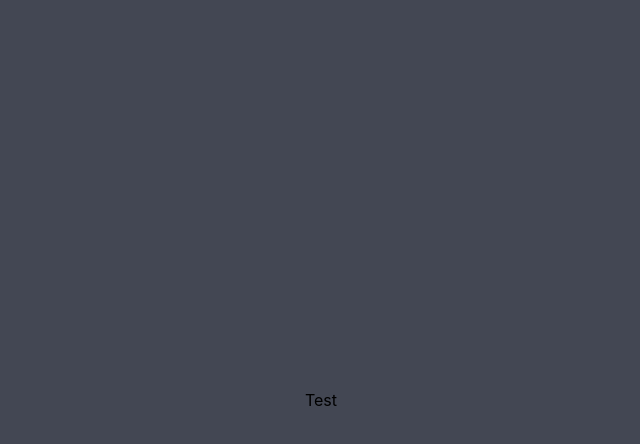
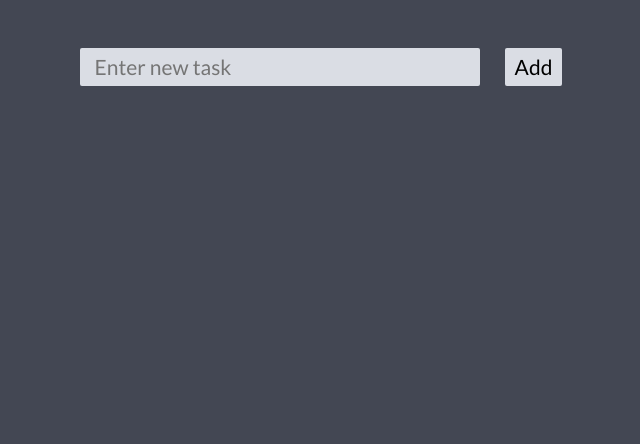
Before and after one commit to Dispersioned/react-todo, a React (Create React App) app: page / in a window 1280 px wide. Shown: the top 444 px of the page, without its empty margins (319-959 px from the left). Built offline with nearby package versions, Linux system fonts and the light colour scheme.

Commit message:
basic features: add, delete, highlight done task

```diff
--- a/package.json
+++ b/package.json
@@ -9,6 +9,7 @@
     "react": "^17.0.2",
     "react-dom": "^17.0.2",
     "react-scripts": "5.0.0",
+    "styled-components": "^5.3.3",
     "web-vitals": "^2.1.2"
   },
   "scripts": {
--- a/public/index.html
+++ b/public/index.html
@@ -5,10 +5,7 @@
 		<link rel="icon" href="%PUBLIC_URL%/favicon.ico" />
 		<meta name="viewport" content="width=device-width, initial-scale=1" />
 		<meta name="theme-color" content="#000000" />
-    <meta
-      name="description"
-      content="Web site created using create-react-app"
-    />
+		<meta name="description" content="Web site created using create-react-app" />
 		<link rel="apple-touch-icon" href="%PUBLIC_URL%/logo192.png" />
 		<!--
       manifest.json provides metadata used when your web app is installed on a
@@ -24,7 +21,10 @@
       work correctly both with client-side routing and a non-root public URL.
       Learn how to configure a non-root public URL by running `npm run build`.
     -->
-    <title>React App</title>
+		<link rel="preconnect" href="https://fonts.googleapis.com" />
+		<link rel="preconnect" href="https://fonts.gstatic.com" crossorigin />
+		<link href="https://fonts.googleapis.com/css2?family=Lato:wght@400&display=swap" rel="stylesheet" />
+		<title>Todo List</title>
 	</head>
 	<body>
 		<noscript>You need to enable JavaScript to run this app.</noscript>
--- a/src/App.css
+++ b/src/App.css
@@ -2,5 +2,6 @@
 	display: flex;
 	min-height: 100vh;
 	justify-content: center;
-	align-items: center;
+	padding: 3rem 1rem;
+	/* align-items: center; */
 }
--- a/src/App.js
+++ b/src/App.js
@@ -1,10 +1,10 @@
-import Todo from './components/Todo/Todo';
+import Todos from './components/Todo/Todos';
 import './App.css';
 
 function App() {
 	return (
 		<div className='App'>
-			<Todo />
+			<Todos />
 		</div>
 	);
 }
--- /dev/null
+++ b/src/components/Todo/Task.jsx
@@ -0,0 +1,52 @@
+import React from 'react';
+import deleteIcon from '../../assets/task-delete-icon.png';
+import styled from 'styled-components';
+
+const TaskWrapper = styled.div`
+	display: flex;
+	align-items: center;
+	justify-content: space-between;
+	background-color: ${(props) => (props.isDone ? 'rgb(30, 128, 27)' : 'rgb(218, 221, 228)')};
+	padding: 7px 15px;
+	font-size: 18px;
+`;
+
+const TaskText = styled.p`
+	cursor: pointer;
+`;
+
+const TaskDeleteBtn = styled.div`
+	width: 15px;
+	height: 15px;
+	background-color: transparent;
+	border: none;
+	outline: none;
+	cursor: pointer;
+
+	img {
+		width: 100%;
+		height: 100%;
+		object-fit: cover;
+	}
+`;
+
+function Task({ task, index, deleteTask, togleDoneStatus }) {
+	const onTaskDelete = (e) => {
+		deleteTask(task);
+	};
+
+	const onStatusChange = (e) => {
+		togleDoneStatus(task);
+	};
+
+	return (
+		<TaskWrapper isDone={task.isDone}>
+			<TaskText onClick={onStatusChange}>{`${index + 1}. ${task.text}`}</TaskText>
+			<TaskDeleteBtn onClick={onTaskDelete}>
+				<img src={deleteIcon} alt='delete task' />
+			</TaskDeleteBtn>
+		</TaskWrapper>
+	);
+}
+
+export default Task;
--- a/src/components/Todo/Todo.jsx
+++ /dev/null
@@ -1,16 +0,0 @@
-import React from 'react';
-import TodoInput from './TodoInput';
-import TodoList from './TodoList';
-import './Todo.css';
-
-function Todo() {
-	return (
-		<div className='todo-wrapper'>
-			Test
-			<TodoInput />
-			<TodoList />
-		</div>
-	);
-}
-
-export default Todo;
--- a/src/components/Todo/TodoInput.jsx
+++ /dev/null
@@ -1,10 +0,0 @@
-import React from 'react';
-import './Todo.css';
-
-function TodoInput() {
-	return <div className="todo-wrapper">
-
-	</div>;
-}
-
-export default TodoInput;
--- a/src/components/Todo/TodoList.jsx
+++ /dev/null
@@ -1,10 +0,0 @@
-import React from 'react';
-import './Todo.css';
-
-function TodoList() {
-	return <div className="todo-wrapper">
-
-	</div>;
-}
-
-export default TodoList;
--- /dev/null
+++ b/src/components/Todo/Todos.jsx
@@ -0,0 +1,43 @@
+import React, { useState } from 'react';
+import styled from 'styled-components';
+import TodosList from './TodosList';
+import TodosInput from './TodosInput';
+
+const TodosWrapper = styled.div`
+	font-family: 'Lato', sans-serif;
+	font-size: 21px;
+
+	max-width: 800px;
+`;
+
+function Todos() {
+	const [todos, setTodos] = useState([]);
+
+	const addNewTask = (text) => {
+		if (text === '') return;
+		setTodos([...todos, { text: text, id: Date.now(), isDone: false }]);
+	};
+
+	const deleteTask = (task) => {
+		setTodos(todos.filter((t) => t.id !== task.id));
+	};
+
+	const togleDoneStatus = (task) => {
+		const newTodos = todos.map((t) => {
+			if (t.id === task.id) {
+				t.isDone = t.isDone ? false : true;
+			}
+			return t;
+		});
+		setTodos(newTodos);
+	};
+
+	return (
+		<TodosWrapper>
+			<TodosInput addNewTask={addNewTask} />
+			<TodosList todos={todos} deleteTask={deleteTask} togleDoneStatus={togleDoneStatus} />
+		</TodosWrapper>
+	);
+}
+
+export default Todos;
--- /dev/null
+++ b/src/components/Todo/TodosInput.jsx
@@ -0,0 +1,64 @@
+import React, { useState } from 'react';
+import styled from 'styled-components';
+
+const InputWrapper = styled.form`
+	display: grid;
+	grid-auto-flow: column;
+	column-gap: 25px;
+	align-items: stretch;
+`;
+
+const StyledInput = styled.input`
+	min-width: 400px;
+	border: none;
+	outline: none;
+	padding: 7px 15px;
+	background-color: rgb(218, 221, 228);
+
+	border-radius: 2px;
+`;
+
+const SubmitBtn = styled.button`
+	border: none;
+	outline: none;
+	padding: 5px 10px;
+	background-color: rgb(218, 221, 228);
+	cursor: pointer;
+	border-radius: 2px;
+	transition: all 0.3s ease;
+
+	&:hover,
+	&:focus {
+		background-color: rgb(193, 195, 207);
+	}
+`;
+
+function TodosInput({ addNewTask }) {
+	const [todoText, setTodoText] = useState('');
+
+	const updateTodoText = (e) => {
+		setTodoText(e.target.value);
+	};
+
+	const onSubmit = (e) => {
+		e.preventDefault();
+		addNewTask(todoText);
+	};
+
+	// const addNewTask = (e) => {
+	// 	e.preventDefault();
+	// 	if (todoText === '') return;
+	// 	setTodos([...todos, { text: todoText, id: Date.now(), isDone: false }]);
+	// };
+
+	return (
+		<InputWrapper>
+			<StyledInput value={todoText} onChange={updateTodoText} placeholder='Enter new task' />
+			<SubmitBtn className='submit' onClick={onSubmit}>
+				Add
+			</SubmitBtn>
+		</InputWrapper>
+	);
+}
+
+export default TodosInput;
--- /dev/null
+++ b/src/components/Todo/TodosList.jsx
@@ -0,0 +1,21 @@
+import React from 'react';
+import styled from 'styled-components';
+import Task from './Task';
+
+const StyledTodosList = styled.div`
+	margin-top: 15px;
+	display: grid;
+	row-gap: 15px;
+`;
+
+function TodosList({ todos, deleteTask, togleDoneStatus }) {
+	return (
+		<StyledTodosList>
+			{todos.map((task, index) => (
+				<Task key={task.id} task={task} deleteTask={deleteTask} index={index} togleDoneStatus={togleDoneStatus} />
+			))}
+		</StyledTodosList>
+	);
+}
+
+export default TodosList;
```
Also changed, not shown: src/assets/task-delete-icon.png (added), src/components/Todo/Todo.css (deleted), 1 other file (tests, documents, lock files or other folders). Lines whose indentation alone changed are shown as unchanged.
